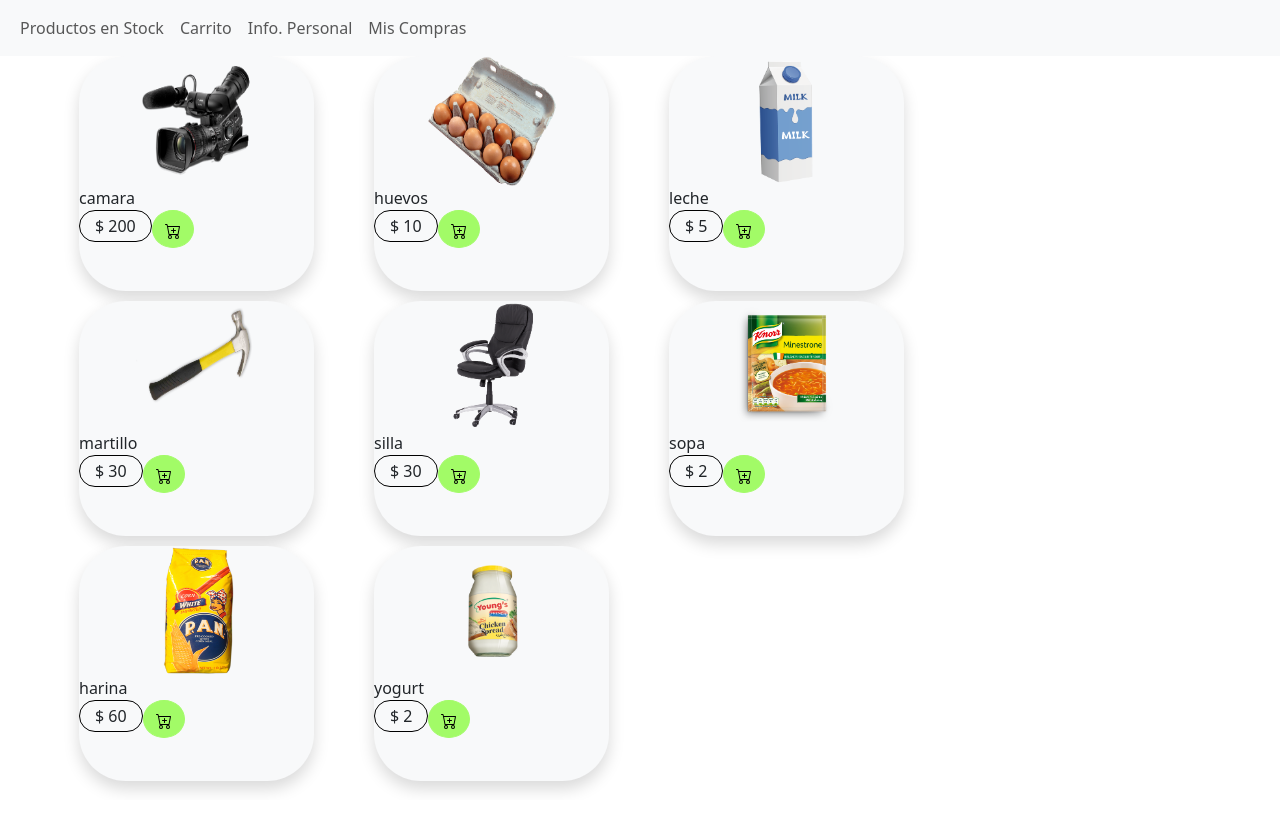
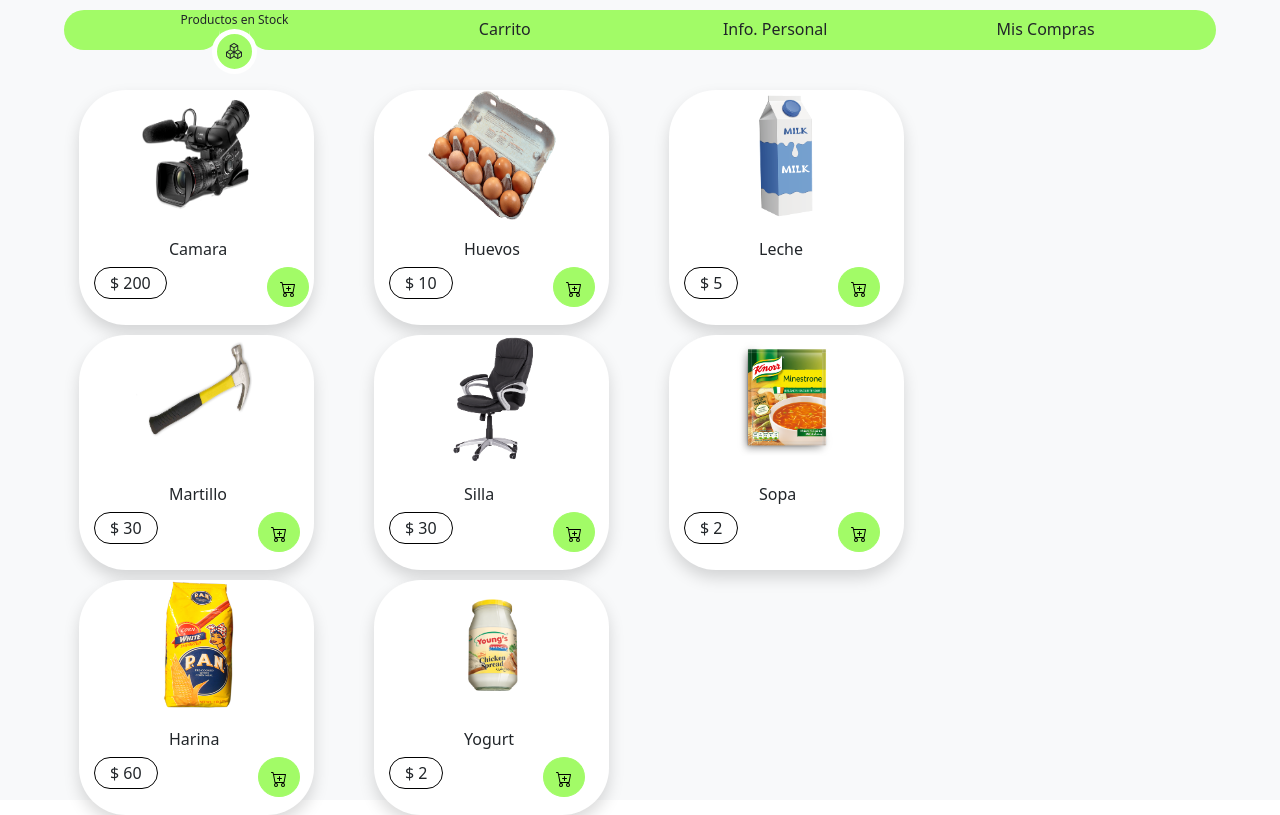
Before and after one commit to felixD2023/LaPopularShop, a React (Vite) app: page /customer in a window 1280 px wide. Built offline with nearby package versions, Linux system fonts and the light colour scheme; sample sign-in values are in the browser's storage.

Commit message:
guardado para pull

```diff
--- a/src/Pages/Customer/Componente.jsx
+++ b/src/Pages/Customer/Componente.jsx
@@ -2,14 +2,14 @@ import React from 'react'
 
 const Componente = ({ imagen, precio, nombre }) => {
 	return (
-		<div className='shadow' style={{width:"235px",height:"235px",borderRadius:"20%",marginRight:"60px",marginBottom:"10px",backgroundColor:"#f8f9fa"}}>
+		<div className='shadow' style={{width:"235px",height:"235px",borderRadius:"20%",marginRight:"60px",marginBottom:"10px",backgroundColor:"#ffffff"}}>
 			<div style={{display:"flex", justifyContent:"center"}}>
-			<img src={imagen} style={{width:"130px", height:"130px"}}></img>
+			<img src={imagen} style={{width:"130px", height:"130px",marginBottom:"20px"}}></img>
 			</div>
 
-			<div>{nombre}</div>
+			<div className='h6' style={{marginLeft:"90px"}}>{nombre}</div>
 			<div style={{display:"flex"}}>
-				<div style={{padding:"15px",borderRadius:'2em', border:"1px solid black",height:'10px',display:'flex',alignItems:'center'}}>$ {precio}</div>
+				<div className="h6" style={{padding:"15px",borderRadius:'2em', border:"1px solid black",height:'10px',display:'flex',alignItems:'center',marginRight:"100px",marginLeft:"15px"}}>$ {precio}</div>
 				<button className='btn btn-success' style={{borderRadius:'50%'}}>
 					<svg xmlns="http://www.w3.org/2000/svg" width="16" height="16" fill="currentColor" class="bi bi-cart-plus" viewBox="0 0 16 16">
 						<path d="M9 5.5a.5.5 0 0 0-1 0V7H6.5a.5.5 0 0 0 0 1H8v1.5a.5.5 0 0 0 1 0V8h1.5a.5.5 0 0 0 0-1H9z" />
--- a/src/Pages/Customer/Customer.jsx
+++ b/src/Pages/Customer/Customer.jsx
@@ -1,14 +1,44 @@
 import React from 'react'
-import NavBar from './NavBar'
+import NavBar from '../../Components/NavbarIcons/Navbar'
 import { Outlet } from 'react-router-dom'
 
 const Customer = () => {
+
+  const data = [
+		{
+			name: 'Productos en Stock',
+			icon:
+      <svg xmlns="http://www.w3.org/2000/svg" width="16" height="16" fill="currentColor" class="bi bi-boxes" viewBox="0 0 16 16">
+      <path d="M7.752.066a.5.5 0 0 1 .496 0l3.75 2.143a.5.5 0 0 1 .252.434v3.995l3.498 2A.5.5 0 0 1 16 9.07v4.286a.5.5 0 0 1-.252.434l-3.75 2.143a.5.5 0 0 1-.496 0l-3.502-2-3.502 2.001a.5.5 0 0 1-.496 0l-3.75-2.143A.5.5 0 0 1 0 13.357V9.071a.5.5 0 0 1 .252-.434L3.75 6.638V2.643a.5.5 0 0 1 .252-.434zM4.25 7.504 1.508 9.071l2.742 1.567 2.742-1.567zM7.5 9.933l-2.75 1.571v3.134l2.75-1.571zm1 3.134 2.75 1.571v-3.134L8.5 9.933zm.508-3.996 2.742 1.567 2.742-1.567-2.742-1.567zm2.242-2.433V3.504L8.5 5.076V8.21zM7.5 8.21V5.076L4.75 3.504v3.134zM5.258 2.643 8 4.21l2.742-1.567L8 1.076zM15 9.933l-2.75 1.571v3.134L15 13.067zM3.75 14.638v-3.134L1 9.933v3.134z"/>
+    </svg>
+		},
+		{
+			name: 'Carrito',
+			icon:
+			<svg xmlns="http://www.w3.org/2000/svg" width="16" height="16" fill="currentColor" class="bi bi-cart" viewBox="0 0 16 16">
+  <path d="M0 1.5A.5.5 0 0 1 .5 1H2a.5.5 0 0 1 .485.379L2.89 3H14.5a.5.5 0 0 1 .491.592l-1.5 8A.5.5 0 0 1 13 12H4a.5.5 0 0 1-.491-.408L2.01 3.607 1.61 2H.5a.5.5 0 0 1-.5-.5M3.102 4l1.313 7h8.17l1.313-7zM5 12a2 2 0 1 0 0 4 2 2 0 0 0 0-4m7 0a2 2 0 1 0 0 4 2 2 0 0 0 0-4m-7 1a1 1 0 1 1 0 2 1 1 0 0 1 0-2m7 0a1 1 0 1 1 0 2 1 1 0 0 1 0-2"/>
+</svg>
+		},
+		{
+			name: 'Info. Personal',
+			icon:
+				<svg xmlns="http://www.w3.org/2000/svg" width="22" height="22" fill="currentColor" class="bi bi-person-gear" viewBox="0 0 16 16">
+					<path d="M11 5a3 3 0 1 1-6 0 3 3 0 0 1 6 0M8 7a2 2 0 1 0 0-4 2 2 0 0 0 0 4m.256 7a4.5 4.5 0 0 1-.229-1.004H3c.001-.246.154-.986.832-1.664C4.484 10.68 5.711 10 8 10q.39 0 .74.025c.226-.341.496-.65.804-.918Q8.844 9.002 8 9c-5 0-6 3-6 4s1 1 1 1zm3.63-4.54c.18-.613 1.048-.613 1.229 0l.043.148a.64.64 0 0 0 .921.382l.136-.074c.561-.306 1.175.308.87.869l-.075.136a.64.64 0 0 0 .382.92l.149.045c.612.18.612 1.048 0 1.229l-.15.043a.64.64 0 0 0-.38.921l.074.136c.305.561-.309 1.175-.87.87l-.136-.075a.64.64 0 0 0-.92.382l-.045.149c-.18.612-1.048.612-1.229 0l-.043-.15a.64.64 0 0 0-.921-.38l-.136.074c-.561.305-1.175-.309-.87-.87l.075-.136a.64.64 0 0 0-.382-.92l-.148-.045c-.613-.18-.613-1.048 0-1.229l.148-.043a.64.64 0 0 0 .382-.921l-.074-.136c-.306-.561.308-1.175.869-.87l.136.075a.64.64 0 0 0 .92-.382zM14 12.5a1.5 1.5 0 1 0-3 0 1.5 1.5 0 0 0 3 0" />
+				</svg>
+		}, {
+			name: 'Mis Compras',
+			icon:
+			<svg xmlns="http://www.w3.org/2000/svg" width="16" height="16" fill="currentColor" class="bi bi-basket" viewBox="0 0 16 16">
+  <path d="M5.757 1.071a.5.5 0 0 1 .172.686L3.383 6h9.234L10.07 1.757a.5.5 0 1 1 .858-.514L13.783 6H15a1 1 0 0 1 1 1v1a1 1 0 0 1-1 1v4.5a2.5 2.5 0 0 1-2.5 2.5h-9A2.5 2.5 0 0 1 1 13.5V9a1 1 0 0 1-1-1V7a1 1 0 0 1 1-1h1.217L5.07 1.243a.5.5 0 0 1 .686-.172zM2 9v4.5A1.5 1.5 0 0 0 3.5 15h9a1.5 1.5 0 0 0 1.5-1.5V9zM1 7v1h14V7zm3 3a.5.5 0 0 1 .5.5v3a.5.5 0 0 1-1 0v-3A.5.5 0 0 1 4 10m2 0a.5.5 0 0 1 .5.5v3a.5.5 0 0 1-1 0v-3A.5.5 0 0 1 6 10m2 0a.5.5 0 0 1 .5.5v3a.5.5 0 0 1-1 0v-3A.5.5 0 0 1 8 10m2 0a.5.5 0 0 1 .5.5v3a.5.5 0 0 1-1 0v-3a.5.5 0 0 1 .5-.5m2 0a.5.5 0 0 1 .5.5v3a.5.5 0 0 1-1 0v-3a.5.5 0 0 1 .5-.5"/>
+</svg>
+		}]
+
   return (
-    <>
-    <NavBar/>
+    <div style={{display:"flex",flexDirection:"column",alignItems:"center",background:'#f8f9fa',height:"100vh"}}>
+    <NavBar names={data}/>
     <Outlet/>
 
-    </>
+    </div>
   )
 }
 
--- /dev/null
+++ b/src/Pages/Customer/InfoPersonal.jsx
@@ -0,0 +1,19 @@
+import React from 'react'
+import {datosPersonales} from "./datosPersonales"
+
+const InfoPersonal = () => {
+    return (
+
+        <>
+            <label for="inputPassword5" class="form-label">Password</label>
+            <input type="password" id="inputPassword5" class="form-control" aria-describedby="passwordHelpBlock" />
+            <div id="passwordHelpBlock" class="form-text">
+                Your password must be 8-20 characters long, contain letters and numbers, and must not contain spaces, special characters, or emoji.
+            </div>
+
+
+        </>
+    )
+}
+
+export default InfoPersonal
--- a/src/Pages/Customer/NavBar.jsx
+++ /dev/null
@@ -1,25 +0,0 @@
-import React from 'react'
-
-
-
-const NavBar = () => {
-  return (
-    <>
-      <nav className="navbar navbar-expand-lg bg-body-tertiary">
-        <div className="container-fluid">
-          <div className="collapse navbar-collapse" id="navbarNavAltMarkup">
-            <div className="navbar-nav">
-              <a className="nav-link" href="">Productos en Stock</a>
-              <a className="nav-link" aria-current="page" href="#">Carrito</a>
-              <a className="nav-link" href="#">Info. Personal</a>
-              <a className="nav-link" href="#">Mis Compras</a>
-            </div>
-          </div>
-        </div>
-      </nav>
-
-    </>
-  )
-}
-
-export default NavBar
--- a/src/Pages/Customer/ProductStock.jsx
+++ b/src/Pages/Customer/ProductStock.jsx
@@ -5,7 +5,7 @@ import Componente from './Componente'
 const ProductStock = () => {
 
   return (
-    <div style={{display:"flex",flexWrap:"wrap",height:"60px",padding:"0px 15px",width:"90%",margin:"auto"}}>
+    <div style={{display:"flex",flexWrap:"wrap",height:"50px",padding:"0px 15px",width:"90%",margin:"auto",marginTop:"40px"}}>
         {
           articulos.map((cursor)=><Componente key={cursor.nombre} imagen={cursor.imagen} nombre={cursor.nombre} precio={cursor.precio}></Componente>)
         }
--- a/src/Pages/Customer/articulos.js
+++ b/src/Pages/Customer/articulos.js
@@ -11,49 +11,49 @@ import yogurt from "../../Images/yogurt.png"
 export const articulos = [
     {
         "imagen": camara,
-        "nombre": "camara",
+        "nombre": "Camara",
         "precio": 200
 
     },
     {
         "imagen": huevos,
-        "nombre": "huevos",
+        "nombre": "Huevos",
         "precio": 10
 
     },
     {
         "imagen": leche,
-        "nombre": "leche",
+        "nombre": "Leche",
         "precio": 5
 
     },
     {
         "imagen": martillo,
-        "nombre": "martillo",
+        "nombre": "Martillo",
         "precio": 30
 
     },
     {
         "imagen": silla,
-        "nombre": "silla",
+        "nombre": "Silla",
         "precio": 30
 
     },
     {
         "imagen": sopa,
-        "nombre": "sopa",
+        "nombre": "Sopa",
         "precio": 2
 
     },
     {
         "imagen": harina,
-        "nombre": "harina",
+        "nombre": "Harina",
         "precio": 60
 
     },
     {
         "imagen": yogurt,
-        "nombre": "yogurt",
+        "nombre": "Yogurt",
         "precio": 2
 
     }
--- /dev/null
+++ b/src/Pages/Customer/datosPersonales.js
@@ -0,0 +1,15 @@
+
+export const datosPersonales=[
+    {
+        nombre:"Maria de la Paz",
+        apellidos:"Perez Cartajena",
+        username:"mariappc",
+        password:"maria*123",
+        is_Admin:false,
+        direccion:"Calle 5,edif 13805,apartamento 6,reparto Embil,entre calle Confianza y Amargura,municipio Regla",
+        telefono:76448025,
+        correo:"mariappc@gmail.com",
+        CI:94040072315
+    }
+
+]
--- a/src/main.jsx
+++ b/src/main.jsx
@@ -6,6 +6,7 @@ import Login from './Pages/Login/Login';
 import { redirectToPublic } from './Utils/Utils';
 import Customer from './Pages/Customer/Customer';
 import ProductStock from './Pages/Customer/ProductStock';
+import InfoPersonal from './Pages/Customer/InfoPersonal';
 
 
 //bootstrap
@@ -32,6 +33,11 @@ const router = createBrowserRouter([
       {
         path:'',
         element: <ProductStock/>
+      },
+      {
+        path:'InfoPersonal',
+        element: <InfoPersonal/>
+
       },
       {
         path:'*',
```
